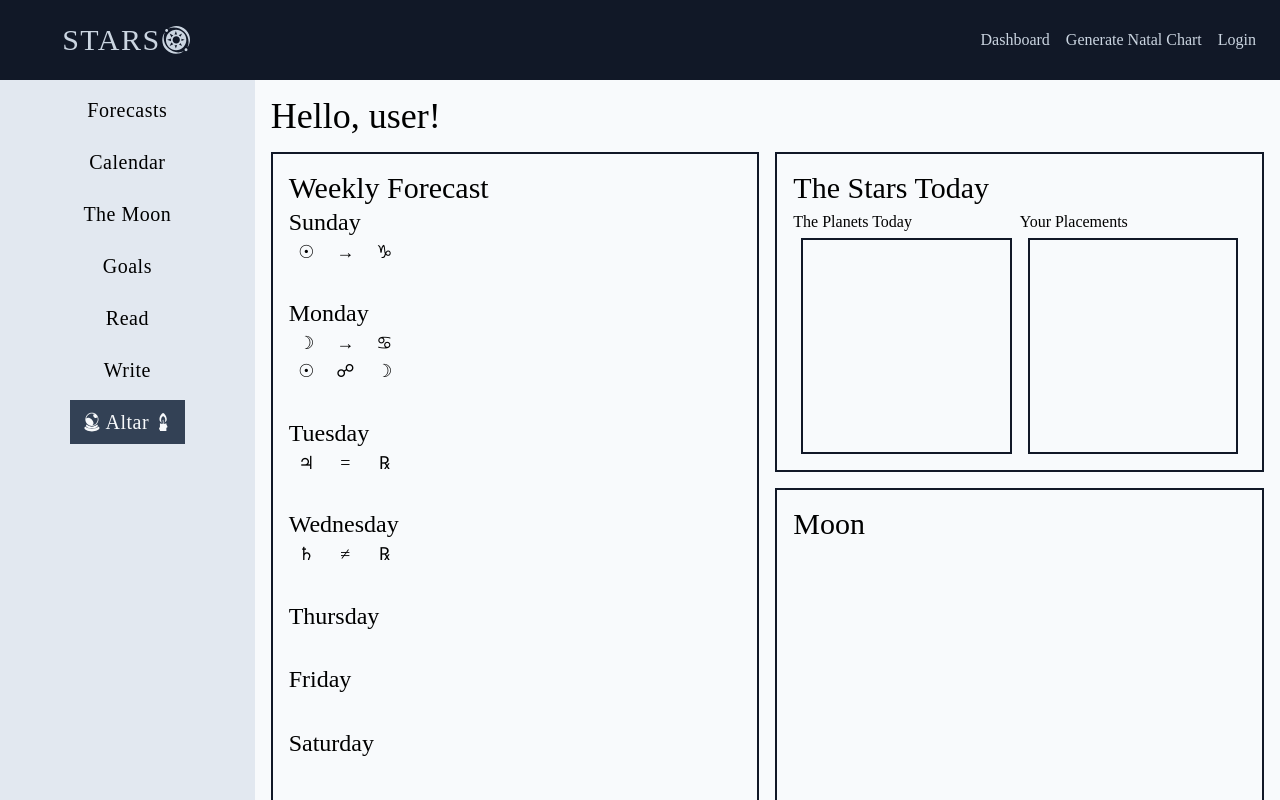
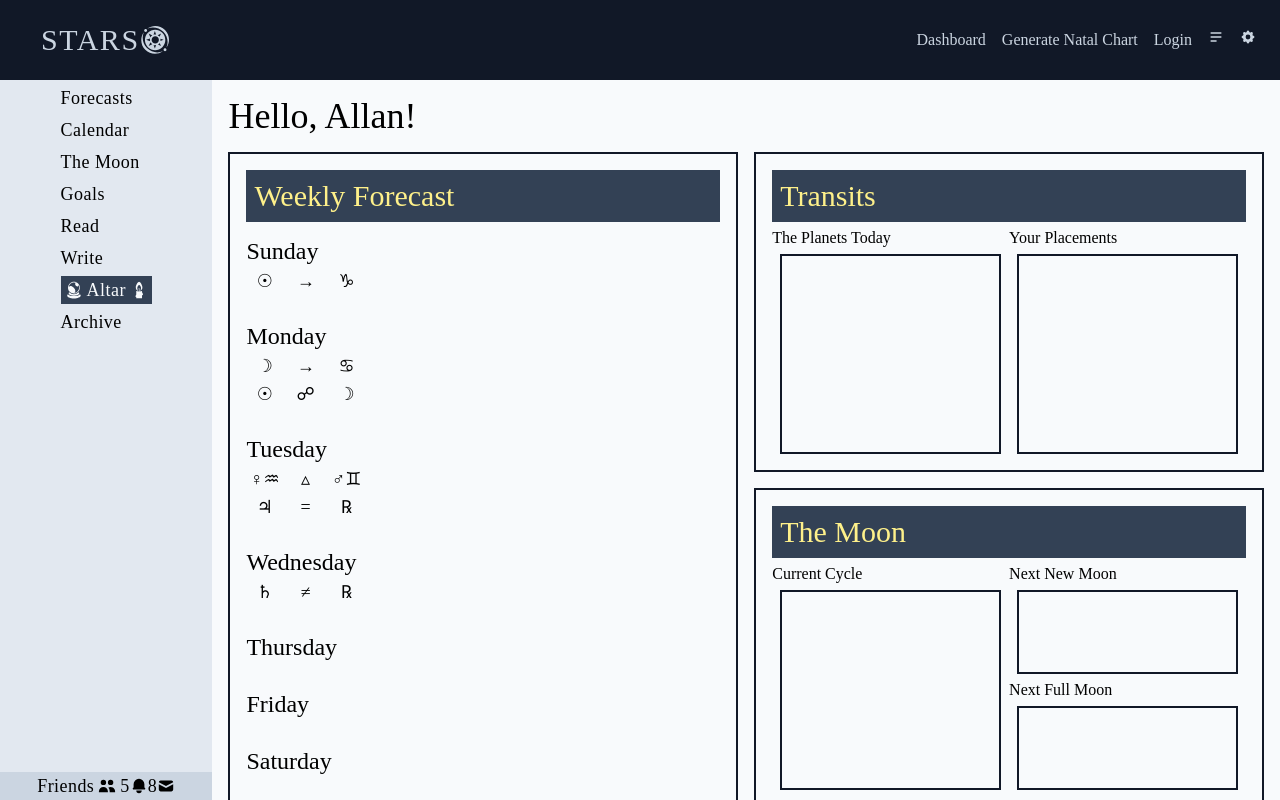
Before and after one commit to allanlalangan/stars, a React (Create React App) app: page /dashboard in a window 1280 px wide. Built offline with nearby package versions, Linux system fonts and the light colour scheme; no server answers.

Commit message:
update sidebar and dashboard styles

```diff
--- a/src/components/Header.jsx
+++ b/src/components/Header.jsx
@@ -1,9 +1,11 @@
 import { Link } from 'react-router-dom';
 import { GiStarSattelites } from 'react-icons/gi';
+import { HiMenuAlt2, HiCog } from 'react-icons/hi';
+
 const Header = () => {
   return (
     <header className='flex h-header w-full items-center justify-between bg-gray-900 pr-4 text-slate-300'>
-      <Link className='w-1/4' to='/'>
+      <Link className='w-1/5' to='/'>
         <span className='flex cursor-pointer items-center justify-center py-2 font-display text-3xl uppercase tracking-wider transition hover:text-yellow-100'>
           Stars
           <GiStarSattelites />
@@ -25,6 +27,16 @@ const Header = () => {
             Login
           </button>
         </Link>
+        <Link to='/'>
+          <button className='mx-2 transition hover:text-slate-100'>
+            <HiMenuAlt2 />
+          </button>
+        </Link>
+        <Link to='/'>
+          <button className='mx-2 transition hover:text-slate-100'>
+            <HiCog />
+          </button>
+        </Link>
       </nav>
     </header>
   );
--- a/src/components/Sidebar.jsx
+++ b/src/components/Sidebar.jsx
@@ -1,22 +1,38 @@
 import { GiCandleLight, GiCrystalBall } from 'react-icons/gi';
+import { HiUsers, HiMail, HiBell } from 'react-icons/hi';
 
 const Sidebar = () => {
   return (
-    <section className='flex h-full w-1/4 max-w-screen-sm flex-col items-center bg-slate-200'>
-      <nav className='flex flex-col items-center'>
-        <button className='mt-2 p-2 text-xl tracking-wide'>Forecasts</button>
-        <button className='mt-2 p-2 text-xl tracking-wide'>Calendar</button>
-        <button className='mt-2 p-2 text-xl tracking-wide'>The Moon</button>
-        <button className='mt-2 p-2 text-xl tracking-wide'>Goals</button>
-        <button className='mt-2 p-2 text-xl tracking-wide'>Read</button>
-        <button className='mt-2 p-2 text-xl tracking-wide'>Write</button>
-        <button className='mt-2 flex items-center bg-slate-700 p-2 text-xl tracking-wide text-slate-50'>
+    <nav className='flex h-full w-1/5 max-w-screen-sm flex-col items-center justify-between bg-slate-200'>
+      <ul>
+        <li className='mt-1 cursor-pointer text-lg tracking-wide'>Forecasts</li>
+        <li className='mt-1 cursor-pointer text-lg tracking-wide'>Calendar</li>
+        <li className='mt-1 cursor-pointer text-lg tracking-wide'>The Moon</li>
+        <li className='mt-1 cursor-pointer text-lg tracking-wide'>Goals</li>
+        <li className='mt-1 cursor-pointer text-lg tracking-wide'>Read</li>
+        <li className='mt-1 cursor-pointer text-lg tracking-wide'>Write</li>
+        <li className='mt-1 flex cursor-pointer items-center bg-slate-700 text-lg tracking-wide text-slate-50'>
           <GiCrystalBall className='mx-1' />
           Altar
           <GiCandleLight className='mx-1' />
-        </button>
-      </nav>
-    </section>
+        </li>
+        <li className='mt-1 cursor-pointer text-lg tracking-wide'>Archive</li>
+      </ul>
+      <ul className='flex w-full items-center justify-center bg-slate-300'>
+        <li className='flex cursor-pointer items-center text-lg tracking-wide'>
+          Friends
+          <HiUsers className='mx-1' />
+        </li>
+        <li className='flex cursor-pointer items-center text-lg tracking-wide'>
+          <span>5</span>
+          <HiBell />
+        </li>
+        <li className='flex cursor-pointer items-center text-lg tracking-wide'>
+          <span>8</span>
+          <HiMail />
+        </li>
+      </ul>
+    </nav>
   );
 };
 export default Sidebar;
--- a/src/pages/dashboard.js
+++ b/src/pages/dashboard.js
@@ -6,14 +6,16 @@ const DashboardPage = () => {
       <section className='flex h-full'>
         <Sidebar />
         <article className='w-full overflow-scroll p-4'>
-          <h2 className='mb-4'>Hello, user!</h2>
+          <h2 className='mb-4'>Hello, Allan!</h2>
           <ul className='grid grid-cols-12 gap-4'>
             <li className='col-span-6 row-span-2 flex min-h-[20rem] flex-col border-2 border-gray-900 p-4'>
-              <h3>Weekly Forecast</h3>
+              <h3 className='bg-slate-700 p-2 text-yellow-200'>
+                Weekly Forecast
+              </h3>
               <ul className='grid h-full'>
-                <li className=''>
+                <li className='flex flex-col items-start justify-center'>
                   <h4>Sunday</h4>
-                  <ul>
+                  <ul className='w-full'>
                     <li className='flex w-1/4 justify-evenly text-lg'>
                       <span className='flex w-1/3 items-center justify-center'>
                         ☉
@@ -27,9 +29,9 @@ const DashboardPage = () => {
                     </li>
                   </ul>
                 </li>
-                <li className=''>
+                <li className='flex flex-col items-start justify-center'>
                   <h4>Monday</h4>
-                  <ul>
+                  <ul className='w-full'>
                     <li className='flex w-1/4 justify-evenly text-lg'>
                       <span className='flex w-1/3 items-center justify-center'>
                         ☽
@@ -54,9 +56,20 @@ const DashboardPage = () => {
                     </li>
                   </ul>
                 </li>
-                <li className=''>
+                <li className='flex flex-col items-start justify-center'>
                   <h4>Tuesday</h4>
-                  <ul>
+                  <ul className='w-full'>
+                    <li className='flex w-1/4 justify-evenly text-lg'>
+                      <span className='flex w-1/3 items-center justify-center'>
+                        ♀♒︎
+                      </span>
+                      <span className='mx-1 flex w-1/3 items-center justify-center'>
+                        ▵
+                      </span>
+                      <span className='flex w-1/3 items-center justify-center'>
+                        ♂♊︎
+                      </span>
+                    </li>
                     <li className='flex w-1/4 justify-evenly text-lg'>
                       <span className='flex w-1/3 items-center justify-center'>
                         ♃
@@ -70,9 +83,9 @@ const DashboardPage = () => {
                     </li>
                   </ul>
                 </li>
-                <li className=''>
+                <li className='flex flex-col items-start justify-center'>
                   <h4>Wednesday</h4>
-                  <ul>
+                  <ul className='w-full'>
                     <li className='flex w-1/4 justify-evenly text-lg'>
                       <span className='flex w-1/3 items-center justify-center'>
                         ♄
@@ -86,22 +99,24 @@ const DashboardPage = () => {
                     </li>
                   </ul>
                 </li>
-                <li className=''>
+                <li className='flex flex-col items-start justify-center'>
                   <h4>Thursday</h4>
-                  <ul></ul>
+                  <ul className='w-full'></ul>
                 </li>
-                <li className=''>
+                <li className='flex flex-col items-start justify-center'>
                   <h4>Friday</h4>
-                  <ul></ul>
+                  <ul className='w-full'></ul>
                 </li>
-                <li className=''>
+                <li className='flex flex-col items-start justify-center'>
                   <h4>Saturday</h4>
-                  <ul></ul>
+                  <ul className='w-full'></ul>
                 </li>
               </ul>
             </li>
             <li className='col-span-6 flex min-h-[20rem] flex-col border-2 border-gray-900 p-4'>
-              <h3 className='h-fit'>The Stars Today</h3>
+              <h3 className='h-fit bg-slate-700 p-2 text-yellow-200'>
+                Transits
+              </h3>
               <section className='flex h-full'>
                 <article className='flex h-full w-1/2 flex-col'>
                   <h4 className='text-[1rem]'>The Planets Today</h4>
@@ -113,14 +128,42 @@ const DashboardPage = () => {
                 </article>
               </section>
             </li>
-            <li className='col-span-6 min-h-[20rem] border-2 border-gray-900 p-4'>
-              <h3>Moon</h3>
+            <li className='col-span-6 flex min-h-[20rem] flex-col border-2 border-gray-900 p-4'>
+              <h3 className='h-fit bg-slate-700 p-2 text-yellow-200'>
+                The Moon
+              </h3>
+              <section className='flex h-full'>
+                <article className='flex h-full w-1/2 flex-col'>
+                  <h4 className='text-[1rem]'>Current Cycle</h4>
+                  <div className='mx-2 h-full border-2 border-gray-900 p-2'></div>
+                </article>
+                <article className='flex h-full w-1/2 flex-col'>
+                  <h4 className='text-[1rem]'>Next New Moon</h4>
+                  <div className='mx-2 h-full border-2 border-gray-900 p-2'></div>
+                  <h4 className='text-[1rem]'>Next Full Moon</h4>
+                  <div className='mx-2 h-full border-2 border-gray-900 p-2'></div>
+                </article>
+              </section>
             </li>
-            <li className='col-span-6 min-h-[20rem] border-2 border-gray-900 p-4'>
-              <h3>Upcoming Events</h3>
+            <li className='col-span-4 min-h-[20rem] border-2 border-gray-900 p-4'>
+              <h3 className='bg-slate-700 p-2 text-yellow-200'>
+                Upcoming Events
+              </h3>
             </li>
-            <li className='col-span-6 min-h-[20rem] border-2 border-gray-900 p-4'>
-              <h3>Visualize and Manifest</h3>
+            <li className='col-span-8 flex min-h-[20rem] flex-col border-2 border-gray-900 p-4'>
+              <h3 className='h-fit bg-slate-700 p-2 text-yellow-200'>
+                Manifestations
+              </h3>
+              <section className='flex h-full'>
+                <article className='flex h-full w-1/2 flex-col'>
+                  <h4 className='text-[1rem]'>In Progress</h4>
+                  <div className='mx-2 h-full border-2 border-gray-900 p-2'></div>
+                </article>
+                <article className='flex h-full w-1/2 flex-col'>
+                  <h4 className='text-[1rem]'>Recent Milestones</h4>
+                  <div className='mx-2 h-full border-2 border-gray-900 p-2'></div>
+                </article>
+              </section>
             </li>
           </ul>
         </article>
```
